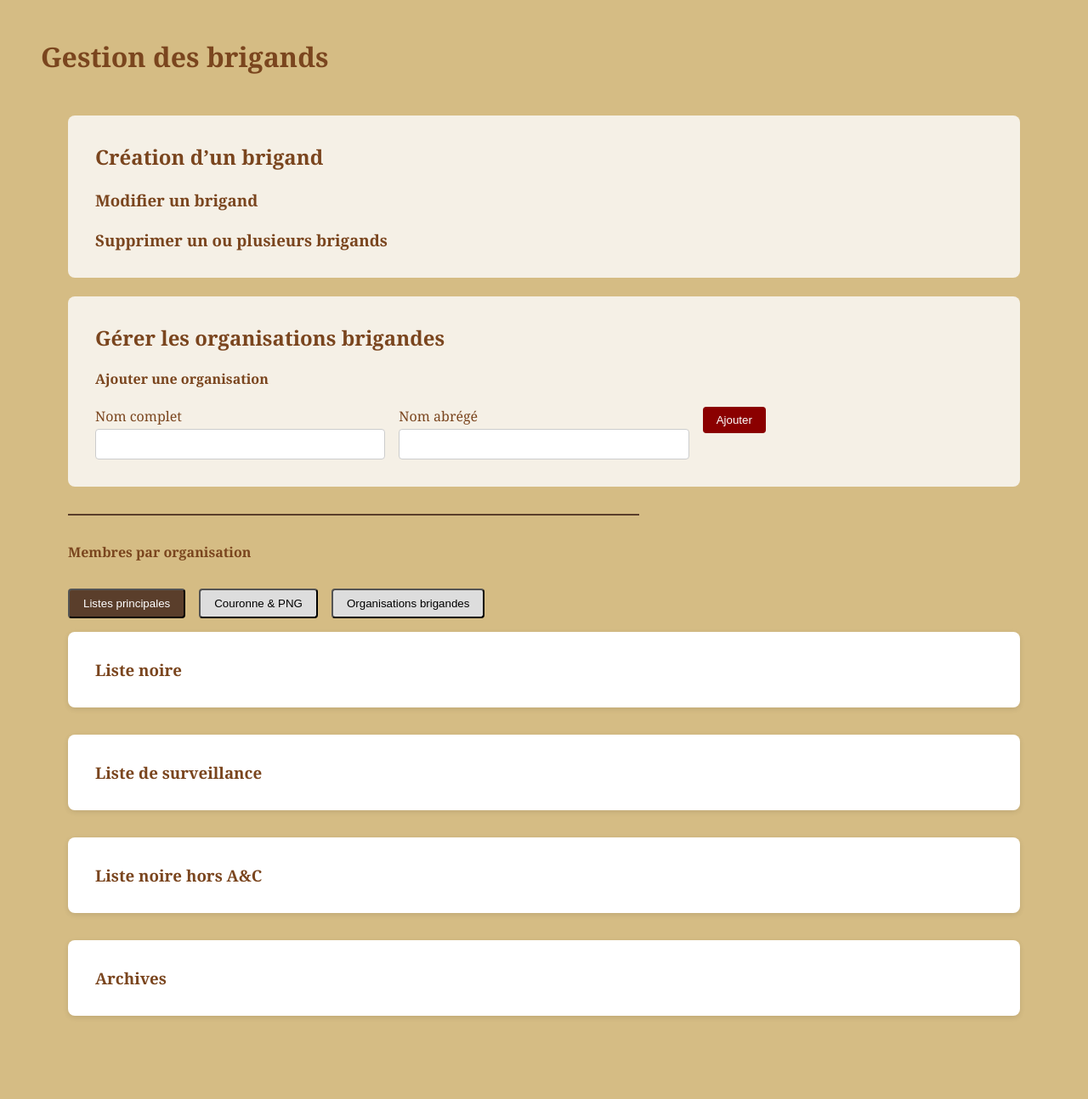
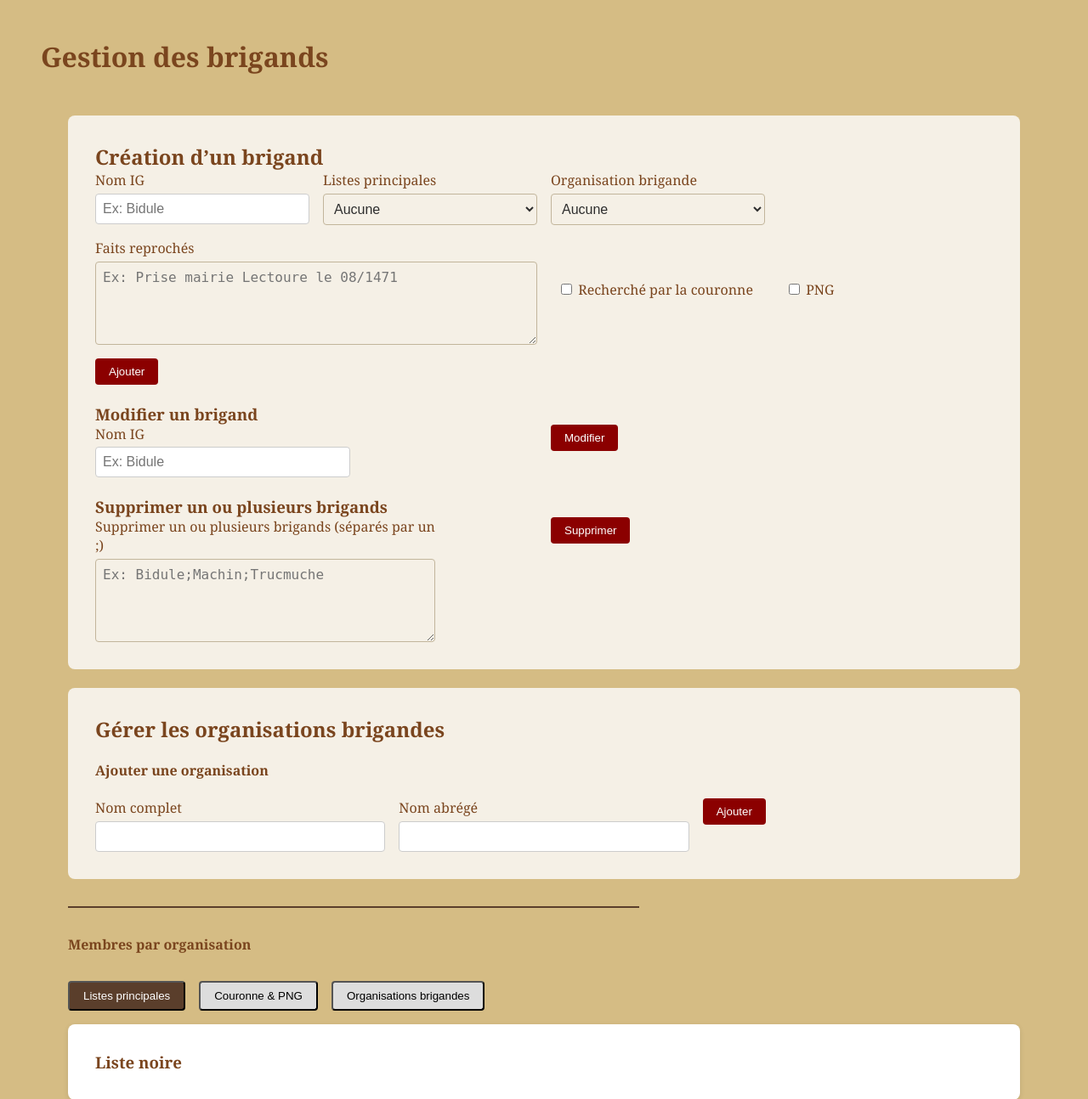
Before and after one commit to Angelah33/les-douanes-du-sud, a Flask app: page /brigands in a window 1280 px wide. Shown: the part 41-1335 px from the top of the page at 85% size. Run offline with Flask 3, Linux system fonts and the light colour scheme; a user stored in the database is signed in; tables that the repository leaves empty hold one stand-in row (values such as "Sample post"); some libraries are stand-ins or nearby versions.

Commit message:
Update brigands.html

```diff
--- a/templates/brigands.html
+++ b/templates/brigands.html
@@ -14,22 +14,72 @@
   <section class="brigand-form">
     <h2>Création d’un brigand</h2>
     <form id="createForm" class="grid">
-      <!-- ... contenu inchangé ... -->
+      <div class="field">
+        <label for="name">Nom IG</label>
+        <input type="text" id="name" name="name" required placeholder="Ex: Bidule" />
+      </div>
+
+      <div class="field">
+        <label for="primaryList">Listes principales</label>
+        <select id="primaryList" name="list">
+          <option value="" selected>Aucune</option>
+          <option value="surveillance">Liste de surveillance</option>
+          <option value="noire">Liste noire</option>
+          <option value="hors">Liste noire hors A&C</option>
+          <option value="archives">Archives</option>
+        </select>
+      </div>
+
+      <div class="field">
+        <label for="orderSelect">Organisation brigande</label>
+        <select id="orderSelect" name="order_id">
+          <option value="">Aucune</option>
+        </select>
+      </div>
+
+      <div class="field span-2">
+        <label for="facts">Faits reprochés</label>
+        <textarea id="facts" name="facts" rows="3" placeholder="Ex: Prise mairie Lectoure le 08/1471"></textarea>
+      </div>
+
+      <div class="field check">
+        <label><input type="checkbox" id="isCrown" name="is_crown" /> Recherché par la couronne</label>
+      </div>
+      <div class="field check">
+        <label><input type="checkbox" id="isPNG" name="is_png" /> PNG</label>
+      </div>
+
+      <div class="actions">
+        <button type="submit" class="btn brigand">Ajouter</button>
+      </div>
     </form>
 
     <br><h3>Modifier un brigand</h3>
     <form id="editSearchForm" class="grid">
-      <!-- ... contenu inchangé ... -->
+      <div class="field" style="max-width: 300px;">
+        <label for="editSearch">Nom IG</label>
+        <input type="text" id="editSearch" placeholder="Ex: Bidule" />
+      </div>
+      <div class="actions" style="max-width: 300px;">
+        <button type="button" class="btn brigand">Modifier</button>
+      </div>
     </form>
 
     <br><h3>Supprimer un ou plusieurs brigands</h3>
     <form id="deleteForm" class="grid">
-      <!-- ... contenu inchangé ... -->
+      <div class="field" style="max-width: 400px;">
+        <label for="deleteNames">Supprimer un ou plusieurs brigands (séparés par un ;)</label>
+        <textarea id="deleteNames" rows="4" placeholder="Ex: Bidule;Machin;Trucmuche"></textarea>
+      </div>
+      <div class="actions" style="max-width: 300px;">
+        <button type="submit" class="btn brigand">Supprimer</button>
+      </div>
     </form>
   </section>
 </div>
 
 <br>
+
 <!-- Bloc organisations brigandes -->
 <div style="background-color: #f5f0e6; padding: 2rem; border-radius: 8px;">
   <section class="brigand-form">
```
